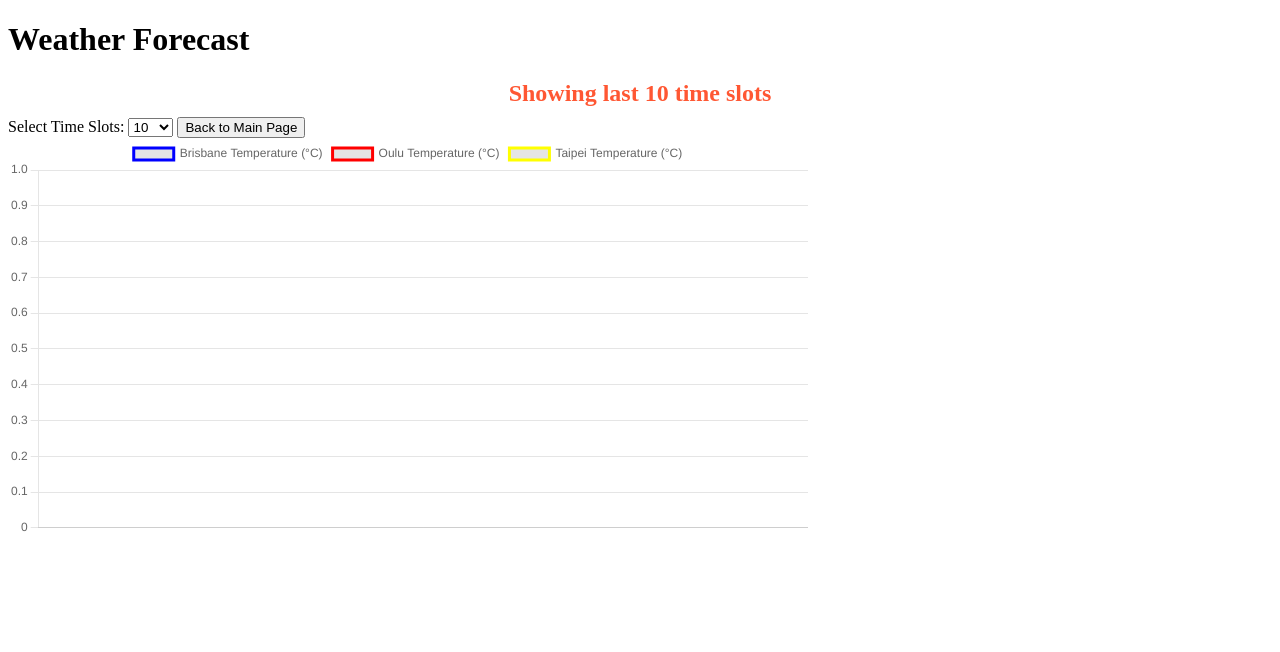
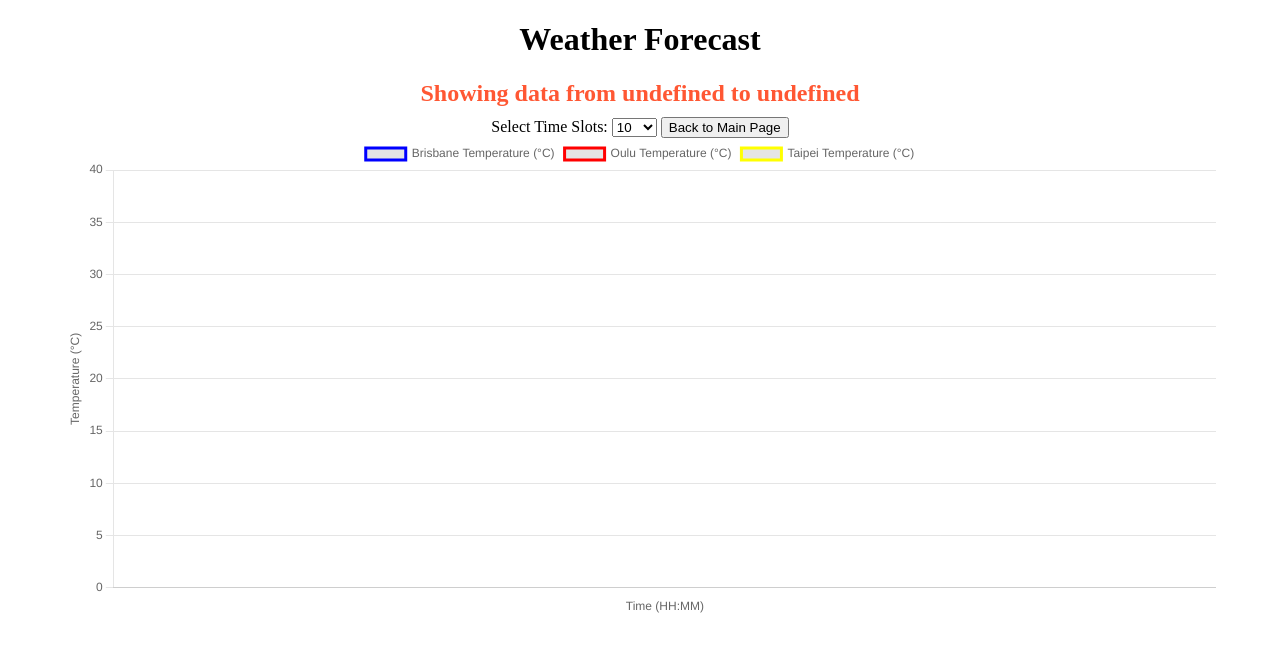
Before and after one commit to rvgoing/FlaskGt, a Flask app: page /weather in a window 1280 px wide. Shown: the top 652 px of the page. Run offline with Flask 3, Linux system fonts and the light colour scheme; data that the repository does not hold is empty.

Commit message:
Update weather.html

```diff
--- a/templates/weather.html
+++ b/templates/weather.html
@@ -4,23 +4,31 @@
     <title>Weather Forecast</title>
     <script src="https://cdn.jsdelivr.net/npm/chart.js"></script>
     <style>
-        /* ✅ Style for the time period label */
+        /* ✅ Ensure the chart container scales properly */
+        .chart-container {
+            width: 90vw; /* ✅ 90% of viewport width */
+            height: 60vh; /* ✅ 60% of viewport height */
+            max-width: 1200px; /* ✅ Limit max width */
+            margin: auto; /* ✅ Center the chart */
+        }
+
+        /* ✅ Style for time period label */
         #timePeriodLabel {
             font-size: 24px;
             font-weight: bold;
-            color: #ff5733;  /* Orange-Red for visibility */
+            color: #ff5733;
             text-align: center;
             margin-bottom: 10px;
         }
     </style>
 </head>
 <body>
-    <h1>Weather Forecast</h1>
+    <h1 style="text-align: center;">Weather Forecast</h1>
 
-    <!-- ✅ Time Period Display -->
-    <div id="timePeriodLabel">Showing last 10 time slots</div>
+    <!-- ✅ Display actual time range -->
+    <div id="timePeriodLabel">Loading...</div>
 
-    <!-- Dropdown to select time slot -->
+    <div style="text-align: center;">
         <label for="tslot">Select Time Slots:</label>
         <select id="tslot" onchange="fetchWeatherData()">
             <option value="10" selected>10</option>
@@ -28,10 +36,11 @@
             <option value="50">50</option>
             <option value="100">100</option>
         </select>
+        <button onclick="window.location.href='/'">Back to Main Page</button>
+    </div>
 
-    <button onclick="window.location.href='/'">Back to Main Page</button>
-
-    <div style="width: 800px; height: 400px;">
+    <!-- ✅ Responsive Chart Container -->
+    <div class="chart-container">
         <canvas id="weatherChart"></canvas>
     </div>
 
@@ -40,9 +49,6 @@
 
         function fetchWeatherData() {
             const tslot = document.getElementById("tslot").value;
-
-            // ✅ Update the time period label
-            document.getElementById("timePeriodLabel").innerText = `Showing last ${tslot} time slots`;
 
             fetch(`/api/weather?tslot=${tslot}`)
                 .then(response => response.json())
@@ -60,21 +66,35 @@
                             data: data[city].temps,
                             borderColor: colors[index % colors.length],
                             fill: false,
-                            pointRadius: 0,
-                            pointHoverRadius: 0,
                             tension: 0.4
                         };
                     });
 
+                    const labels = data[Object.keys(data)[0]].labels;
+
+                    document.getElementById("timePeriodLabel").innerText =
+                        `Showing data from ${labels[0]} to ${labels[labels.length - 1]}`;
+
                     weatherChart = new Chart(ctx, {
                         type: "line",
                         data: {
-                            labels: data[Object.keys(data)[0]].labels,
+                            labels: labels,
                             datasets: datasets
                         },
                         options: {
-                            responsive: true,
-                            maintainAspectRatio: false
+                            responsive: true,   // ✅ Auto resizes based on screen size
+                            maintainAspectRatio: false,  // ✅ Prevents distortion
+                            scales: {
+                                x: {
+                                    title: { display: true, text: "Time (HH:MM)" },
+                                    ticks: { autoSkip: true, maxTicksLimit: 10 }
+                                },
+                                y: {
+                                    title: { display: true, text: "Temperature (°C)" },
+                                    suggestedMin: 0,  // ✅ Prevents scale from starting too low
+                                    suggestedMax: 40  // ✅ Adjust this based on expected values
+                                }
+                            }
                         }
                     });
                 })
```
Lines whose indentation alone changed are shown as unchanged.
